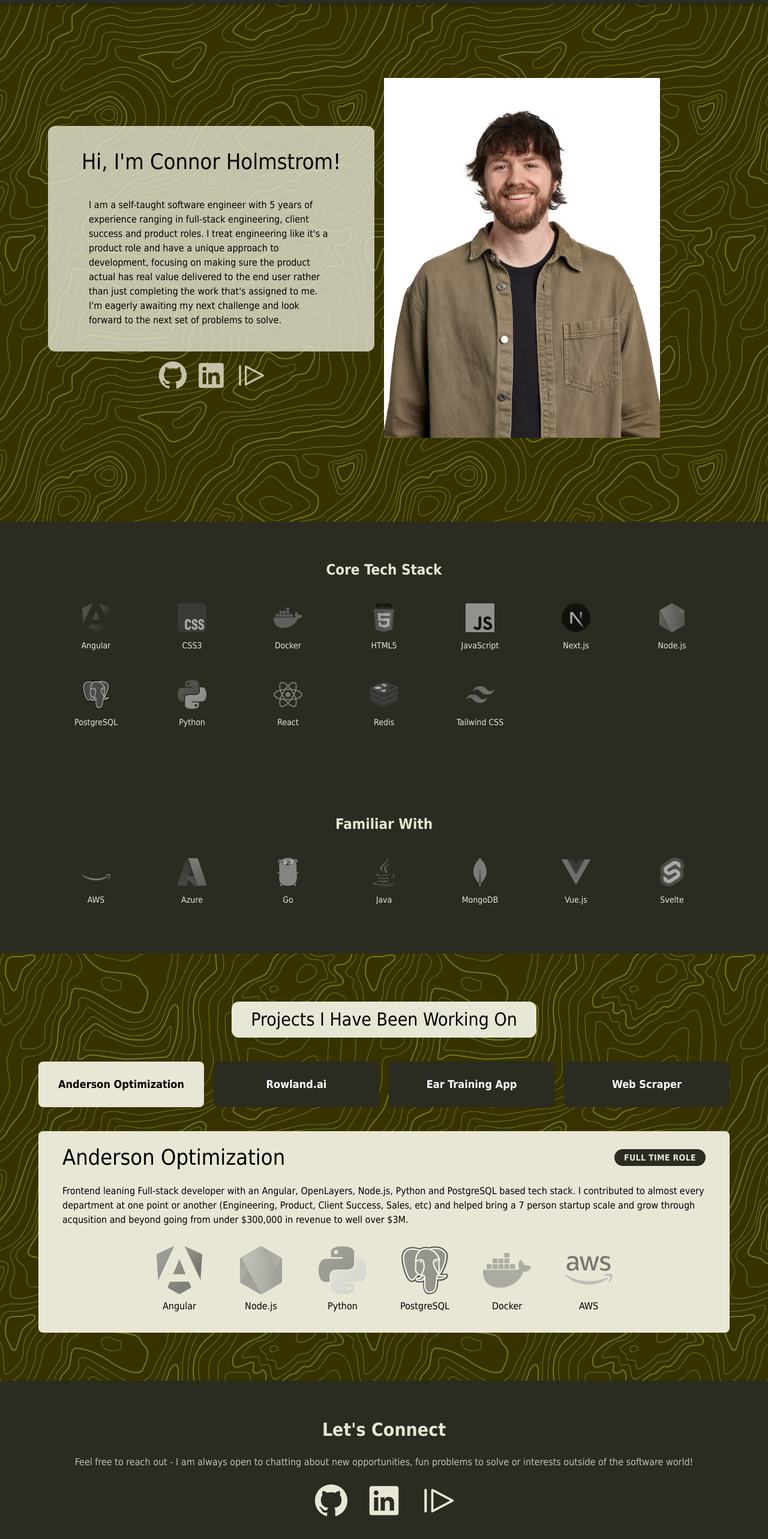
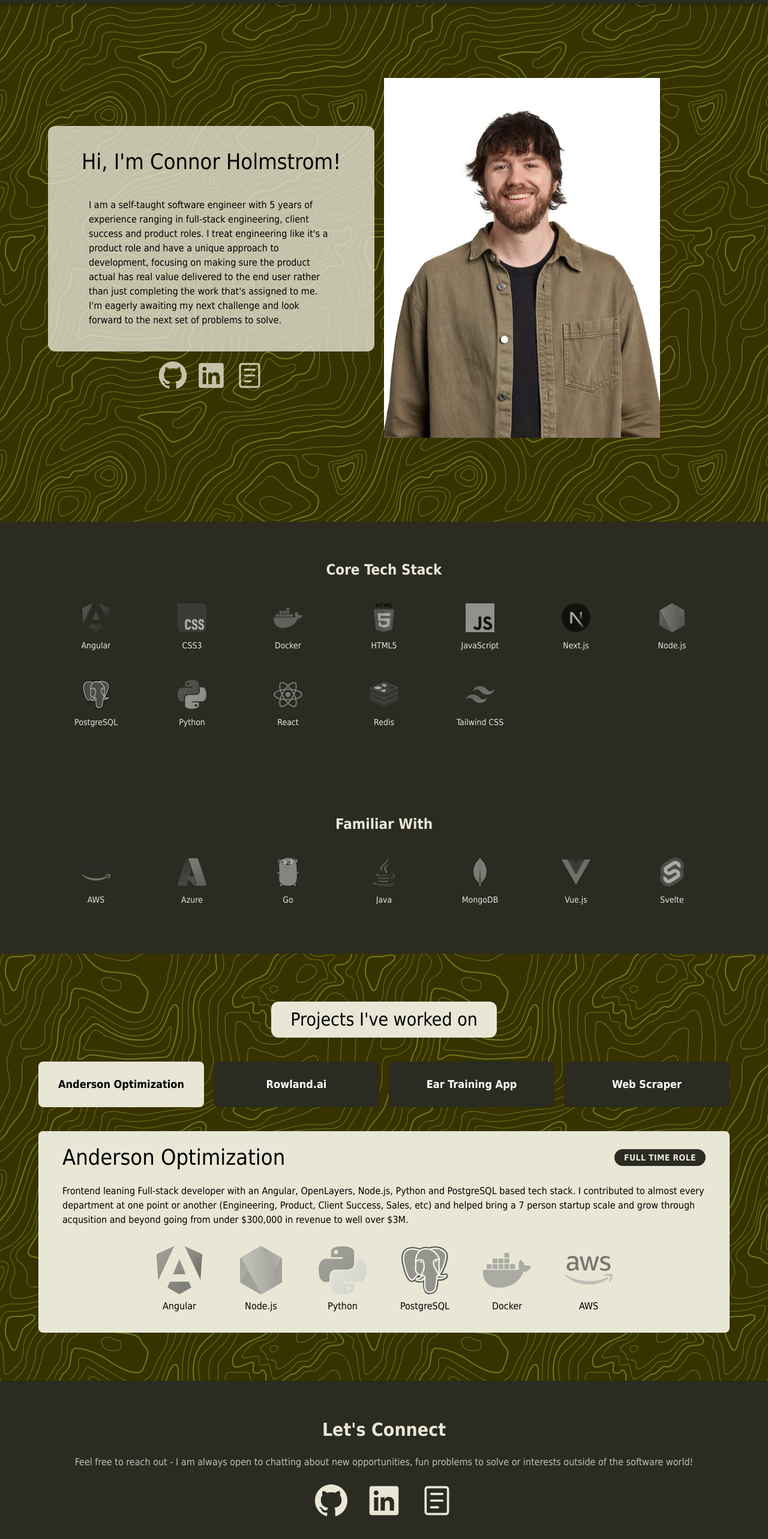
Before and after one commit to connorholms/portfolio, a React (Vite) app: page / in a window 1280 px wide. Shown: the part 58-2624 px from the top of the page at 60% size. Built offline with nearby package versions, Linux system fonts and the light colour scheme.

Commit message:
fix resume link, improve icon UI

```diff
--- /dev/null
+++ b/src/components/ui/IconLink.tsx
@@ -0,0 +1,27 @@
+import type { ComponentType } from "react";
+import type { IconProps } from "@radix-ui/react-icons/dist/types";
+
+interface IconLinkProps {
+  href: string;
+  label: string;
+  icon: ComponentType<IconProps>;
+  size?: string;
+  color?: string;
+}
+
+const hoverClass =
+  "transition-all duration-300 ease-out hover:text-[#cade46] hover:scale-110 hover:-translate-y-0.5 cursor-pointer";
+
+export default function IconLink({
+  href,
+  label,
+  icon: Icon,
+  size = "w-12 h-12",
+  color = "text-box-background/80",
+}: IconLinkProps) {
+  return (
+    <a href={href} target="_blank" rel="noopener noreferrer" aria-label={label}>
+      <Icon className={`${size} ${color} ${hoverClass}`} />
+    </a>
+  );
+}
--- /dev/null
+++ b/src/components/ui/Tooltip.tsx
@@ -0,0 +1,20 @@
+import type { ReactNode } from "react";
+
+interface TooltipProps {
+  label: string;
+  children: ReactNode;
+}
+
+const tooltipClass =
+  "pointer-events-none absolute top-1/2 left-full ml-3 -translate-y-1/2 whitespace-nowrap rounded-md bg-[#cade46] px-2 py-1 text-xs font-medium text-olive-800 shadow-md";
+const tooltipHoverClass =
+  "opacity-0 transition-opacity duration-200 group-hover:opacity-100";
+
+export default function Tooltip({ label, children }: TooltipProps) {
+  return (
+    <span className="group relative">
+      {children}
+      <span className={`${tooltipClass} ${tooltipHoverClass}`}>{label}</span>
+    </span>
+  );
+}
--- a/src/features/about/ContactLinks.tsx
+++ b/src/features/about/ContactLinks.tsx
@@ -1,40 +1,24 @@
 import {
   GitHubLogoIcon,
   LinkedInLogoIcon,
-  ResumeIcon,
+  ReaderIcon,
 } from "@radix-ui/react-icons";
+import IconLink from "../../components/ui/IconLink";
+import Tooltip from "../../components/ui/Tooltip";
 import { GITHUBPROFILE, LINKEDINPROFILE, RESUME } from "../../constants/contact";
-
-const iconSize = "w-12 h-12";
-const iconColor = "text-box-background/80";
-const hoverClass =
-  "transition-all duration-300 ease-out hover:text-[#cade46] hover:scale-110 hover:-translate-y-0.5 cursor-pointer";
-
-const iconClass = `${iconSize} ${hoverClass} ${iconColor}`;
 
 export default function ContactLinks() {
   return (
     <div className="flex gap-4 mt-4">
-      <span>
-        <a href={GITHUBPROFILE} target="_blank" rel="noopener noreferrer">
-          <GitHubLogoIcon className={iconClass} />
-        </a>
-      </span>
-      <span>
-        <a href={LINKEDINPROFILE} target="_blank" rel="noopener noreferrer">
-          <LinkedInLogoIcon className={iconClass} />
-        </a>
-      </span>
-      <span>
-        <a
-          href={RESUME}
-          target="_blank"
-          rel="noopener noreferrer"
-          aria-label="Resume"
-        >
-          <ResumeIcon className={iconClass} />
-        </a>
-      </span>
+      <IconLink href={GITHUBPROFILE} label="GitHub" icon={GitHubLogoIcon} />
+      <IconLink
+        href={LINKEDINPROFILE}
+        label="LinkedIn"
+        icon={LinkedInLogoIcon}
+      />
+      <Tooltip label="Check out my resume">
+        <IconLink href={RESUME} label="Resume" icon={ReaderIcon} />
+      </Tooltip>
     </div>
   );
 }
--- a/src/features/contact/Contact.tsx
+++ b/src/features/contact/Contact.tsx
@@ -1,16 +1,18 @@
 import {
   GitHubLogoIcon,
   LinkedInLogoIcon,
-  ResumeIcon,
+  ReaderIcon,
 } from "@radix-ui/react-icons";
+import IconLink from "../../components/ui/IconLink";
+import Tooltip from "../../components/ui/Tooltip";
 import { GITHUBPROFILE, LINKEDINPROFILE, RESUME } from "../../constants/contact";
 
 interface ContactProps {
   onRef: (element: HTMLElement | null) => void;
 }
 
-const iconClass =
-  "w-14 h-14 text-box-background transition-all duration-300 ease-out hover:text-[#cade46] hover:scale-110 hover:-translate-y-0.5";
+const iconSize = "w-14 h-14";
+const iconColor = "text-box-background";
 
 export default function Contact({ onRef }: ContactProps) {
   return (
@@ -25,30 +27,29 @@ export default function Contact({ onRef }: ContactProps) {
         software world!
       </p>
       <div className="flex items-center gap-8">
-        <a
+        <IconLink
           href={GITHUBPROFILE}
-          target="_blank"
-          rel="noopener noreferrer"
-          aria-label="GitHub"
-        >
-          <GitHubLogoIcon className={iconClass} />
-        </a>
-        <a
+          label="GitHub"
+          icon={GitHubLogoIcon}
+          size={iconSize}
+          color={iconColor}
+        />
+        <IconLink
           href={LINKEDINPROFILE}
-          target="_blank"
-          rel="noopener noreferrer"
-          aria-label="LinkedIn"
-        >
-          <LinkedInLogoIcon className={iconClass} />
-        </a>
-        <a
-          href={RESUME}
-          target="_blank"
-          rel="noopener noreferrer"
-          aria-label="Resume"
-        >
-          <ResumeIcon className={iconClass} />
-        </a>
+          label="LinkedIn"
+          icon={LinkedInLogoIcon}
+          size={iconSize}
+          color={iconColor}
+        />
+        <Tooltip label="Check out my resume">
+          <IconLink
+            href={RESUME}
+            label="Resume"
+            icon={ReaderIcon}
+            size={iconSize}
+            color={iconColor}
+          />
+        </Tooltip>
       </div>
     </footer>
   );
--- a/src/features/projects/Projects.tsx
+++ b/src/features/projects/Projects.tsx
@@ -18,7 +18,7 @@ export default function Projects({ onRef }: ProjectProps) {
   return (
     <section ref={onRef} className="max-w-6xl mx-auto my-20">
       <h2 className="w-fit mx-auto mb-10 whitespace-nowrap text-center text-3xl text-black bg-box-background rounded-xl px-8 py-3">
-        Projects I Have Been Working On
+        Projects I've worked on
       </h2>
       <div className="grid grid-cols-4 grid-row-1 gap-4">
         {myProjects.map((project) => {
```
